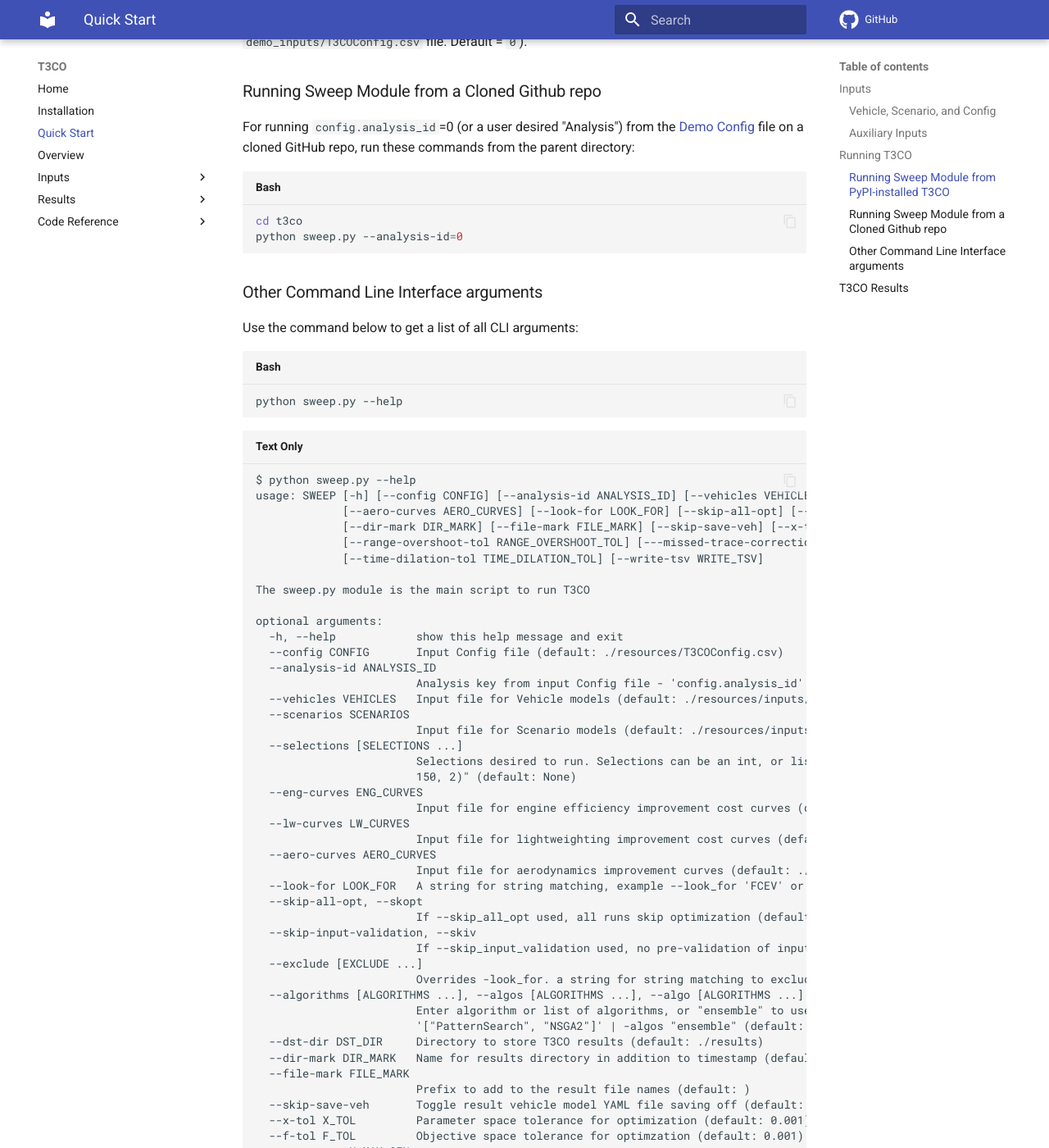
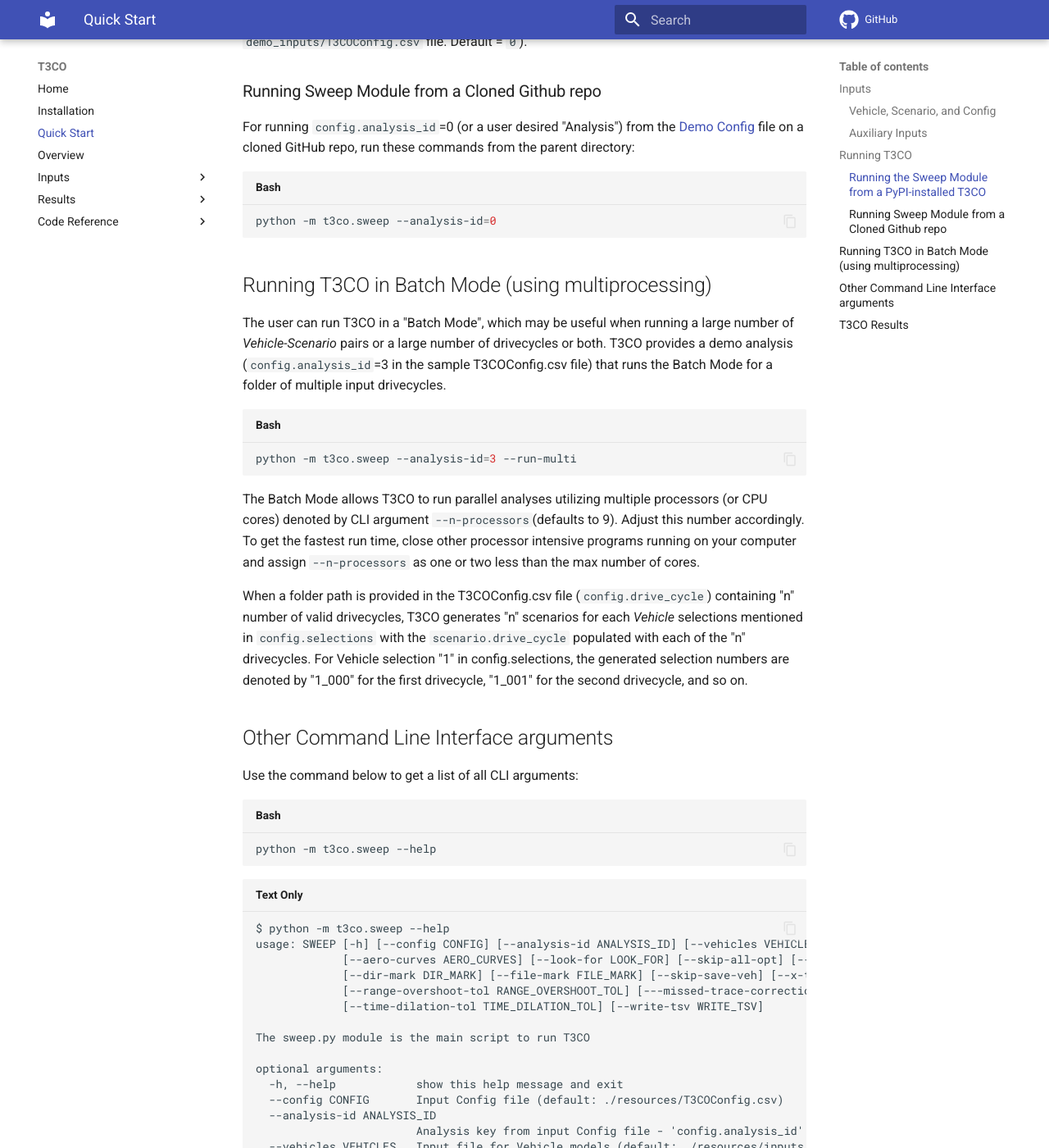
Before and after one commit to NREL/T3CO, an MkDocs documentation site: the page built from docs/quick_start.md, in a window 1280 px wide and 1400 px high, scrolled down 1742 px. Shown: the whole window at 82% size. Built offline with MkDocs 1.6.1 and Material for MkDocs 9.7.7, drawn with Linux system fonts in a browser that asks for light colours; comment, search, counter and statistics services are not loaded; some of the changed text lies outside the part shown.

Commit message:
Update documentation for batch mode feature

````diff
--- a/docs/quick_start.md
+++ b/docs/quick_start.md
@@ -14,7 +14,7 @@
 - ***Scenario*** contains cost, infrastructure, and optimization related input parameters that define a certain scenario. Each entry in the Scenario file is called a "Scenario Model" and is referenced using `scenario.selection` as a key. [[Demo Scenarios](https://github.com/NREL/T3CO/blob/4aed80f4a2caf65abfc7be176fcf34107621e1fe/t3co/resources/inputs/demo/Demo_FY22_scenario_assumptions.csv)]
 - ***Config*** contains easy ways to manage T3CO model settings and to save the inputs needed to run a set of selections of *Vehicle-Scenario* pairs. It also contains paths to various input files and some Scenario parameter overrides to be used globally on all selections. Users can also specify a path to the output directory in which T3CO results need to be saved. Each entry in the ***Config*** file refers to an "Analysis" and is accessed using `config.analysis_id` [[Demo Analyses](https://github.com/NREL/T3CO/blob/4aed80f4a2caf65abfc7be176fcf34107621e1fe/t3co/resources/T3COConfig.csv)]
 
-Note that `scenario.selection` and `vehicle.selection` are expected by the tool to be the same for a chosen Vehicle-Scenario pair, i.e., a row on the ***Scenario*** file has a corresponding row on the ***Vehicle*** file with the same `selection` key. The `config.selections` attribute accepts a list of "selection" (that refers to both `scenario.selection` and `vehicle.selection`) and is used to fetch the desired set of inputs to run.
+Note that `scenario.selection` and `vehicle.selection` are expected by the tool to be the same for a chosen *Vehicle-Scenario* pair, i.e., a row on the ***Scenario*** file has a corresponding row on the ***Vehicle*** file with the same `selection` key. The `config.selections` attribute accepts a list of "selection" (that refers to both `scenario.selection` and `vehicle.selection`) and is used to fetch the desired set of inputs to run.
 
 ### Auxiliary Inputs
 
@@ -23,7 +23,7 @@
 ## Running T3CO
 After checking the inputs and creating/modifying an "Analysis" on the ***Config*** file, the next step is to execute the models. The `t3co/sweep.py` module is the main script that needs to be run to perform a TCO analysis. And the most effective way to run the sweep module is to call a specific "Analysis" from the ***Config*** file using the `config.analysis_id` key.
 
-### Running Sweep Module from PyPI-installed T3CO
+### Running the Sweep Module from a PyPI-installed T3CO
 The easiest way to run the `t3co.sweep` module is to use a local copy of the demo input files. If the [`install_t3co_demo_inputs`](./installation.md#copy-demo-inputs) command is used to copy `demo_inputs` to your local directory after [installing from PyPI](./installation.md#install-from-pypi), run the `t3co.sweep` module from any directory.
 
 ```bash
@@ -35,18 +35,28 @@
 For running `config.analysis_id`=0 (or a user desired "Analysis") from the [Demo Config](https://github.com/NREL/T3CO/blob/4aed80f4a2caf65abfc7be176fcf34107621e1fe/t3co/resources/T3COConfig.csv) file on a cloned GitHub repo, run these commands from the parent directory:
 
 ```bash
-cd t3co
-python sweep.py --analysis-id=0
+python -m t3co.sweep --analysis-id=0
 ```
 
-### Other Command Line Interface arguments
+## Running T3CO in Batch Mode (using multiprocessing)
+The user can run T3CO in a "Batch Mode", which may be useful when running a large number of *Vehicle-Scenario* pairs or a large number of drivecycles or both. T3CO provides a demo analysis (`config.analysis_id`=3 in the sample T3COConfig.csv file) that runs the Batch Mode for a folder of multiple input drivecycles.
+
+```bash
+python -m t3co.sweep --analysis-id=3 --run-multi
+```
+
+The Batch Mode allows T3CO to run parallel analyses utilizing multiple processors (or CPU cores) denoted by CLI argument `--n-processors`(defaults to 9). Adjust this number accordingly. To get the fastest run time, close other processor intensive programs running on your computer and assign `--n-processors` as one or two less than the max number of cores.
+
+When a folder path is provided in the T3COConfig.csv file (`config.drive_cycle`) containing "n" number of valid drivecycles, T3CO generates "n" scenarios for each *Vehicle* selections mentioned in `config.selections` with the `scenario.drive_cycle` populated with each of the "n" drivecycles. For Vehicle selection "1" in config.selections, the generated selection numbers are denoted by "1_000" for the first drivecycle, "1_001" for the second drivecycle, and so on.
+
+## Other Command Line Interface arguments
 Use the command below to get a list of all CLI arguments:
 ```bash
-python sweep.py --help
+python -m t3co.sweep --help
 ```
 
 ```
-$ python sweep.py --help
+$ python -m t3co.sweep --help
 usage: SWEEP [-h] [--config CONFIG] [--analysis-id ANALYSIS_ID] [--vehicles VEHICLES] [--scenarios SCENARIOS] [--selections [SELECTIONS ...]] [--eng-curves ENG_CURVES] [--lw-curves LW_CURVES]
              [--aero-curves AERO_CURVES] [--look-for LOOK_FOR] [--skip-all-opt] [--skip-input-validation] [--exclude [EXCLUDE ...]] [--algorithms [ALGORITHMS ...]] [--dst-dir DST_DIR]
              [--dir-mark DIR_MARK] [--file-mark FILE_MARK] [--skip-save-veh] [--x-tol X_TOL] [--f-tol F_TOL] [--n-max-gen N_MAX_GEN] [--pop-size POP_SIZE] [--nth-gen NTH_GEN] [--n-last N_LAST]
@@ -106,6 +116,9 @@
                         Convergence criteria for time dilation (default: 0.001)
   --write-tsv WRITE_TSV
                         Boolean toggle to save intermediary .TSV cost results files (default: False)
+  --run-multi           Boolean switch to select multiprocessing version (default: False)
+  --n-processors N_PROCESSORS
+                        Number of processors to use for multiprocessing (default: 9)
 ```
 
 ## T3CO Results
````
Also changed, not shown: docs/installation.md (+1 -1 lines).
